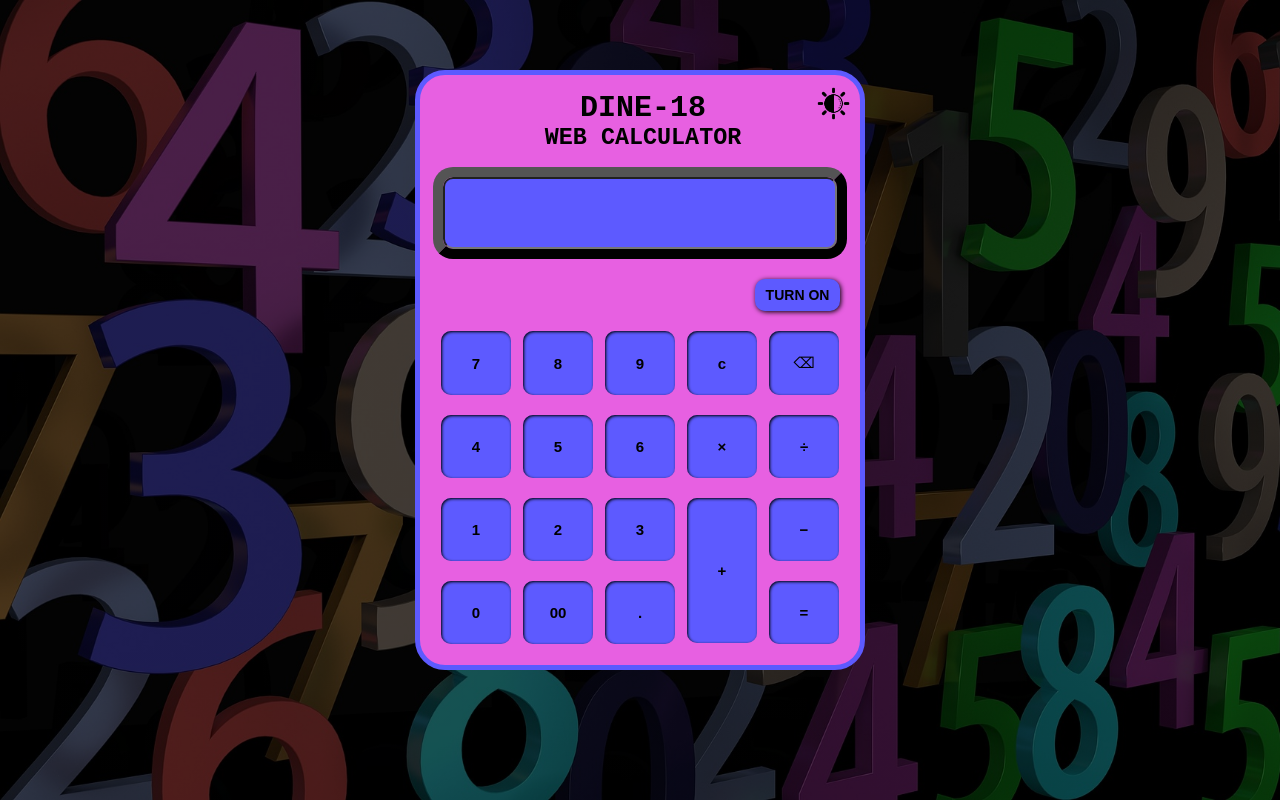
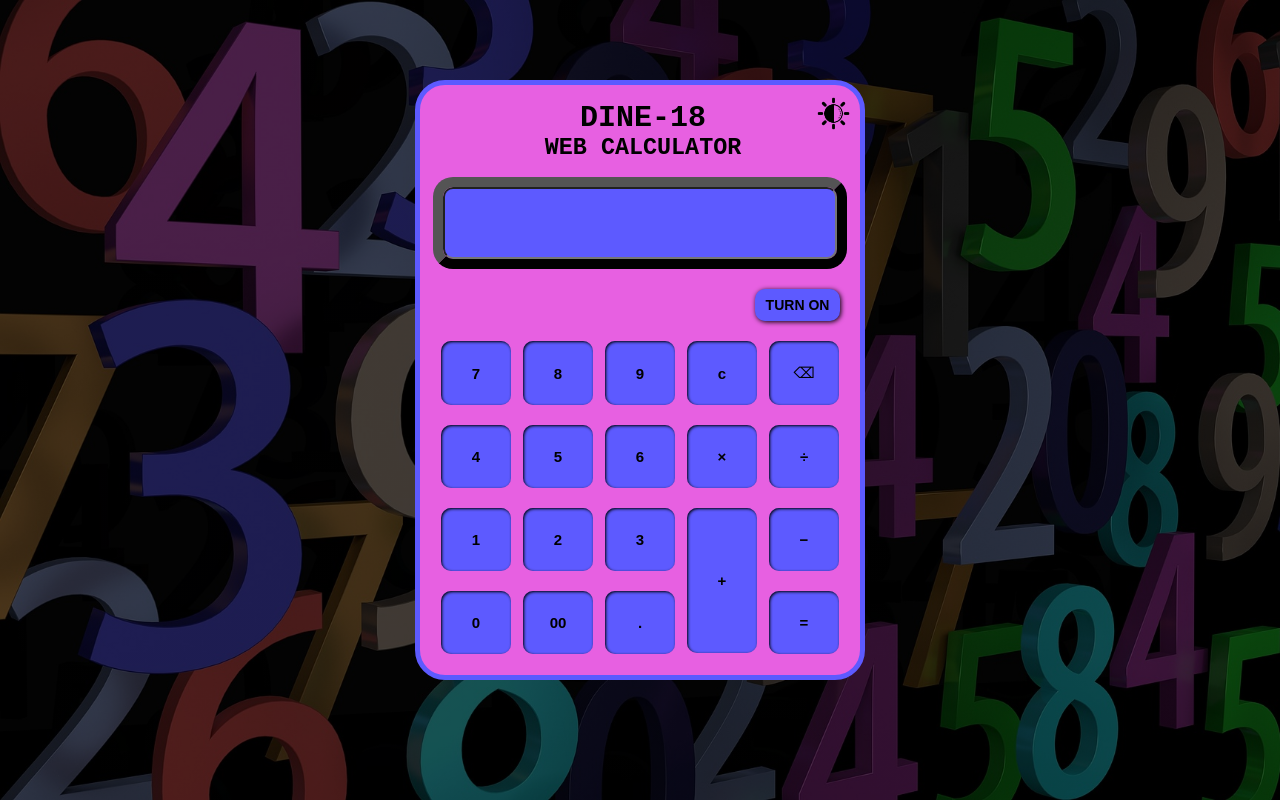
Before and after one commit to dine1817/web-calculator, a plain HTML site: page index.html in a window 1280 px wide. Drawn offline with Linux system fonts and the light colour scheme.

Commit message:
done with bugs

```diff
--- a/index.html
+++ b/index.html
@@ -10,7 +10,7 @@
     <header>
         <h1 id="message"></h1>
     </header>
-
+    <main>
         <section>
             <div class="mainHead">
                 <div id="headArea">
@@ -72,31 +72,7 @@
 
 
 
-
-
-
-
-
-
-
-
-
-
-
-
-
-
-
-
-
-
-
-
-
-
-
-
-
+    </main>
 
     <script src="./app.js"></script>
 </body>
--- a/style.css
+++ b/style.css
@@ -4,21 +4,26 @@
     margin: 0px;
 }
 body{
+    width: 100%;
     height: 100vh;
     background: url("./pay-2662758_1920.jpg");
     background-image: linear-gradient(rgba(0, 0, 0, 0.685),rgba(0, 0, 0, 0.68))
     ,url("./pay-2662758_1920.jpg");
     background-repeat: no-repeat;
     background-size: cover;
+    background-attachment: fixed;
     font-family: monospace;
 }
 header{
-    height: 70px;
+    height: 10vh;
     display: flex;
     justify-content: center;
     align-items: center;
     color: whitesmoke;
     font-size: 12px;
+}
+main{
+    height: 90vh;
 }
 #num_row1 input,#num_row2 input,#num_row3 input,#num_row4 input,#num_row5 input{
     font-size: 15px;
```
Lines whose indentation alone changed are shown as unchanged.
